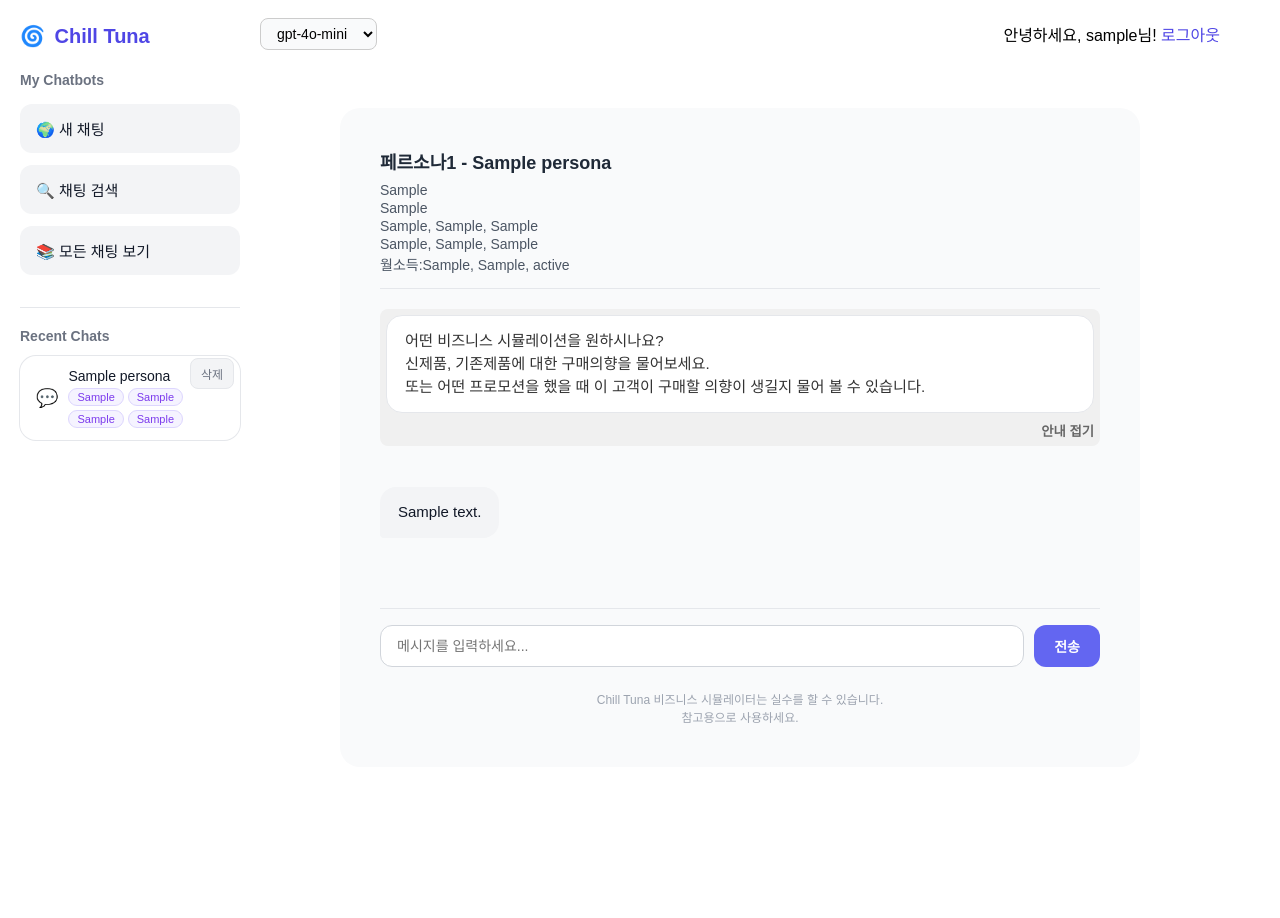
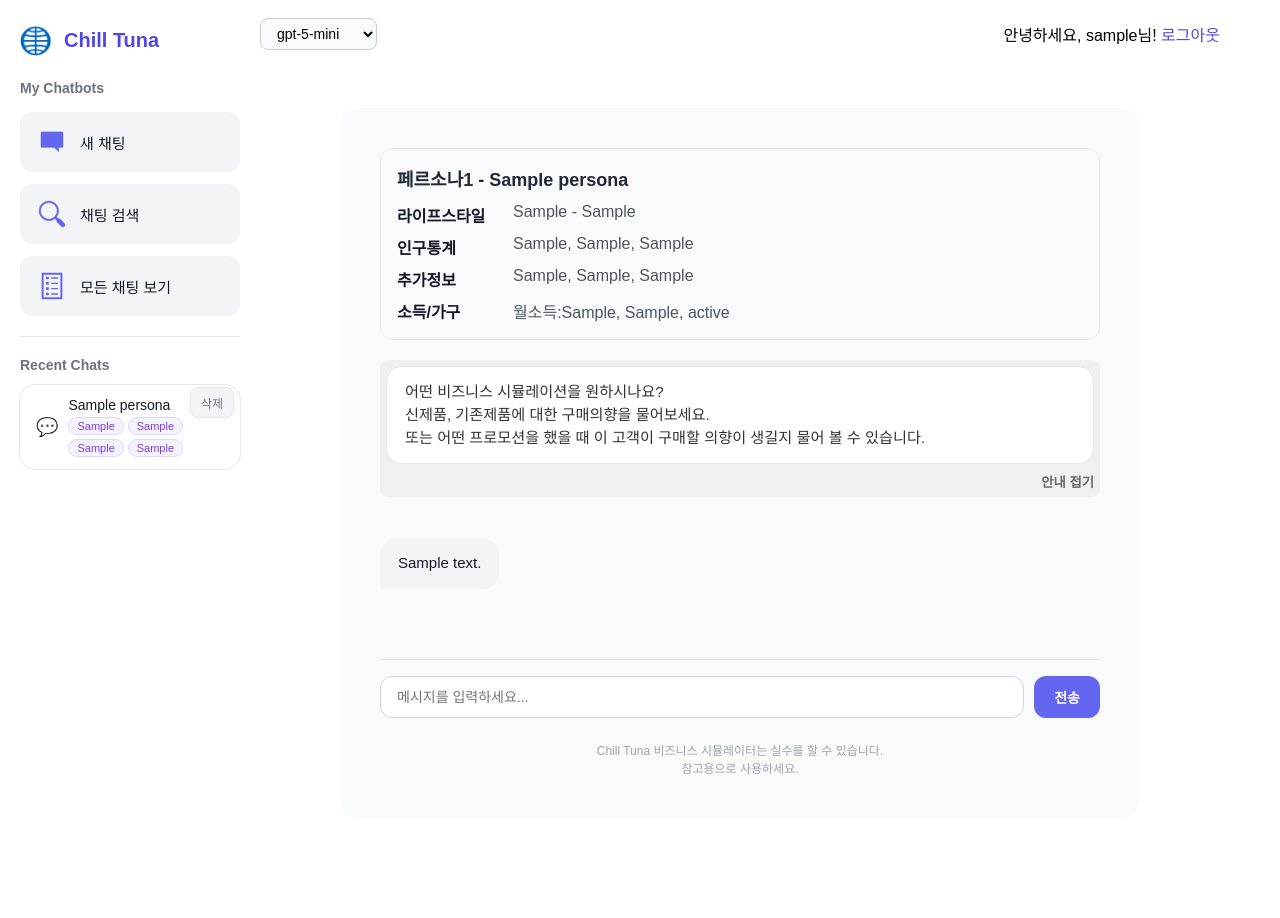
Before and after one commit to cwal8202/chill_tuna_web, a Django app: page /chat/1/1/ in a window 1280 px wide. Run offline with Django 5.2, Linux system fonts and the light colour scheme; a user stored in the database is signed in; tables that the repository leaves empty hold one stand-in row (values such as "Sample post"); parts of the project's set-up code (start-up, migrations or seed data) failed here and were passed over.

Commit message:
웹 완료

```diff
--- a/api/services/llm_service.py
+++ b/api/services/llm_service.py
@@ -543,7 +543,7 @@ def _maybe_handle_food_preference(persona, user_input: str) -> Optional[str]:
 def _get_llm_response_impl(
     persona_id: int,
     user_input: str,
-    model_name: str = "gpt-4o-mini",
+    model_name: str = "gpt-5-mini",
     thread_id: Optional[int] = None,
     max_history: int = 16,
     assume_view_pre_saved_user: bool = True,
@@ -629,7 +629,7 @@ def get_llm_response(*args, **kwargs):
         request = args[0]
         persona_id = args[1] if len(args) > 1 else kwargs.get("persona_id")
         user_input = args[2] if len(args) > 2 else kwargs.get("user_input", "")
-        model_name = args[3] if len(args) > 3 else kwargs.get("model_name", "gpt-4o-mini")
+        model_name = args[3] if len(args) > 3 else kwargs.get("model_name", "gpt-5-mini")
         thread_id = kwargs.get("thread_id") or _extract_thread_id_from_request(request)
         return _get_llm_response_impl(persona_id, user_input, model_name, thread_id)
     return _get_llm_response_impl(*args, **kwargs)
--- a/chat/static/css/chat/chat.css
+++ b/chat/static/css/chat/chat.css
@@ -26,6 +26,88 @@
   font-size: 14px;
   color: #4b5563;
   margin-bottom: 2px;
+}
+
+/* ✅ 채팅 버블 공통 */
+.chat-row {
+  display: flex;
+  width: 100%;
+}
+
+.chat-bubble {
+  max-width: 70%;
+  padding: 14px 18px;
+  margin: 6px 0;
+  border-radius: 16px;
+  font-size: 15px;
+  line-height: 1.5;
+  word-break: break-word;
+  white-space: pre-wrap;
+}
+
+/* ✅ 사용자 */
+.chat-row.user {
+  justify-content: flex-end;
+}
+
+.chat-row.user .chat-bubble {
+  background-color: #6366f1;
+  color: white;
+  border-bottom-right-radius: 4px;
+}
+
+/* ✅ AI */
+.chat-row.persona {
+  justify-content: flex-start;
+}
+
+.chat-row.persona .chat-bubble {
+  background-color: #f3f4f6;
+  color: #111827;
+  border-bottom-left-radius: 4px;
+}
+
+/* 시스템 안내 */
+.chat-wrapper {
+  width: 100%;
+  max-width: 720px;
+  margin: 40px auto 60px;
+  background-color: #f9fafb;
+  padding: 40px;
+  border-radius: 20px;
+  display: flex;
+  flex-direction: column;
+  gap: 20px;
+}
+
+.persona-info {
+  padding: 16px;
+  border: 1px solid #e5e7eb;
+  border-radius: 12px;
+}
+
+.persona-header {
+  font-size: 18px;
+  font-weight: 700;
+  color: #1f2937;
+  margin-bottom: 12px;
+}
+
+.persona-tags dl {
+  margin: 0;
+  display: grid;
+  grid-template-columns: 100px 1fr;
+  gap: 8px 16px;
+}
+
+.persona-tags dt {
+  font-weight: 600;
+  color: #111827;
+}
+
+.persona-tags dd {
+  margin-left: 0;
+  color: #4b5563;
 }
 
 /* ✅ 채팅 버블 공통 */
--- a/chat/templates/chat/chat_persona.html
+++ b/chat/templates/chat/chat_persona.html
@@ -14,11 +14,19 @@
   <div class="persona-info">
     <div class="persona-header"><strong>페르소나{{ persona.id }} - {{ persona.name }}</strong></div>
     <div class="persona-tags">
-      <div>{{ persona.segment }}</div>
-      <div>{{ persona.segment_decription }}</div>
-      <div>{{ persona.age }}, {{ persona.gender }}, {{ persona.job }}</div>
-      <div>{{ persona.marriage }}, {{ persona.education }}, {{ persona.region }}</div>
-      <div>월소득:{{ persona.income_month }}, {{ persona.household }}, {{ persona.income_status }}</div>
+      <dl>
+        <dt>라이프스타일</dt>
+        <dd>{{ persona.segment }} - {{ persona.segment_decription }}</dd>
+
+        <dt>인구통계</dt>
+        <dd>{{ persona.age }}, {{ persona.gender }}, {{ persona.job }}</dd>
+
+        <dt>추가정보</dt>
+        <dd>{{ persona.marriage }}, {{ persona.education }}, {{ persona.region }}</dd>
+
+        <dt>소득/가구</dt>
+        <dd>월소득:{{ persona.income_month }}, {{ persona.household }}, {{ persona.income_status }}</dd>
+      </dl>
     </div>
   </div>
 
--- a/static/css/base.css
+++ b/static/css/base.css
@@ -40,6 +40,12 @@ body {
   margin-left: 4px;
 }
 
+.logo-img {
+  width: 32px;
+  height: 32px;
+  margin-right: 8px;
+}
+
 .sidebar-title {
   font-size: 14px;
   font-weight: 600;
@@ -62,6 +68,14 @@ body {
   transition: background-color 0.2s;
   text-decoration: none; /* Ensure no underline for links */
   color: #111827; /* Explicitly set color for links */
+  display: flex;
+  align-items: center;
+}
+
+.sidebar-btn-img {
+  width: 32px;
+  height: 32px;
+  margin-right: 12px;
 }
 
 .sidebar-btn:hover {
--- a/templates/base.html
+++ b/templates/base.html
@@ -16,15 +16,16 @@
     <!-- ✅ 사이드바 -->
     <aside class="sidebar">
       <div class="sidebar-header">
-        <a href="{% url 'home' %}" class="logo-link">
-          🌀 <span class="logo-text">Chill Tuna</span>
+        <a href="{% url 'home' %}" class="logo-link" style="display: flex; align-items: center;">
+          <img src="{% static 'img/logo.png' %}" alt="Chill Tuna Logo" class="logo-img">
+          <span class="logo-text">Chill Tuna</span>
         </a>
       </div>
 
       <div class="sidebar-title">My Chatbots</div>
-      <button class="sidebar-btn" data-url="{% url 'persona:create_persona' %}" onclick="location.href='{% url 'persona:create_persona' %}'">🌍 새 채팅</button>
-      <button class="sidebar-btn" id="open-search-modal-btn">🔍 채팅 검색</button>
-      <button class="sidebar-btn" data-url="{% url 'chat:all_chats' %}" onclick="location.href='{% url 'chat:all_chats' %}'">📚 모든 채팅 보기</button>
+      <button class="sidebar-btn" data-url="{% url 'persona:create_persona' %}" onclick="location.href='{% url 'persona:create_persona' %}'"><img src="{% static 'img/chat.png' %}" alt="새 채팅" class="sidebar-btn-img"> 새 채팅</button>
+      <button class="sidebar-btn" id="open-search-modal-btn"><img src="{% static 'img/search.png' %}" alt="채팅 검색" class="sidebar-btn-img"> 채팅 검색</button>
+      <button class="sidebar-btn" data-url="{% url 'chat:all_chats' %}" onclick="location.href='{% url 'chat:all_chats' %}'"><img src="{% static 'img/all_chat.png' %}" alt="모든 채팅 보기" class="sidebar-btn-img"> 모든 채팅 보기</button>
 
       <hr class="divider">
 
@@ -60,8 +61,8 @@
       <!-- 본문 헤더 -->
       <div class="main-header">
         <select class="model-selector">
+          <option>gpt-5-mini</option>
           <option>gpt-4o-mini</option>
-          <option>gpt-5-nano</option>
         </select>
         <div class="user-auth">
           {% if user.is_authenticated %}
@@ -261,6 +262,11 @@
     }
 
     async function performModalSearch() {
+      {% if not user.is_authenticated %}
+        document.getElementById("search-results-display").innerHTML = '<p>로그인이 필요한 기능입니다.</p>';
+        return;
+      {% endif %}
+
       const query = modalSearchInput.value.trim();
       const searchResultsDisplay = document.getElementById("search-results-display");
       if (!query) {
```
Also changed, not shown: other parts of chat/static/css/chat/chat.css (+95 -0 lines), persona/templates/persona/create_persona.html (+30 -11 lines), persona/views.py (+6 -1 lines), templates/home.html (+1 -8 lines), static/img/all_chat.png (added), static/img/chat.png (added), static/img/logo.png, static/img/search.png (added).
